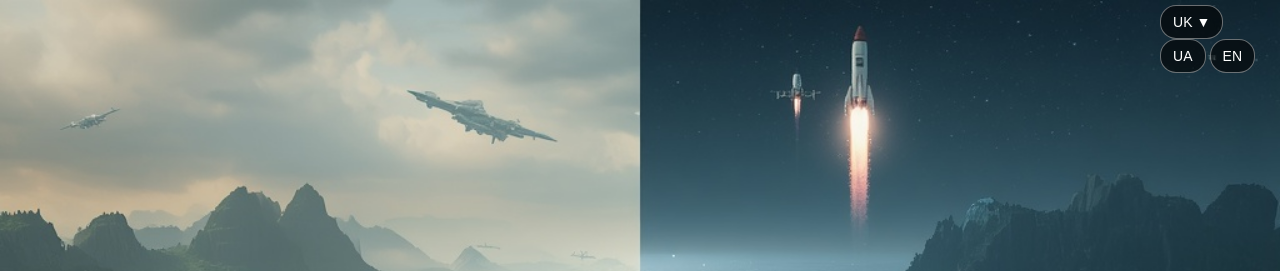
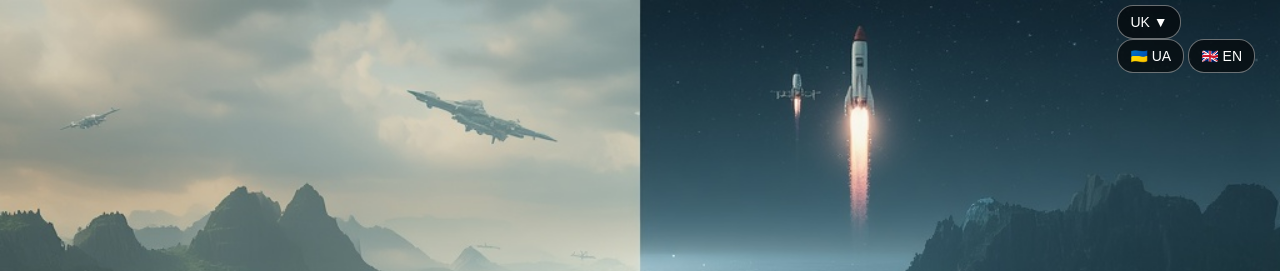
Before and after one commit to MetenBouldry/Minecraft-site, a plain HTML site: page frontend/index.html in a window 1280 px wide. Shown: the top 271 px of the page. Drawn offline with Linux system fonts and the light colour scheme.

Commit message:
Update index.html

```diff
--- a/frontend/index.html
+++ b/frontend/index.html
@@ -20,8 +20,8 @@
             <span id="currentLang">UA</span> ▼
         </button>
         <div class="lang-menu" id="langMenu">
-            <button onclick="setLang('uk')">UA</button>
-            <button onclick="setLang('en')">EN</button>
+            <button onclick="setLang('uk')">🇺🇦 UA</button>
+            <button onclick="setLang('en')">🇬🇧 EN</button>
         </div>
     </div>
 
```
